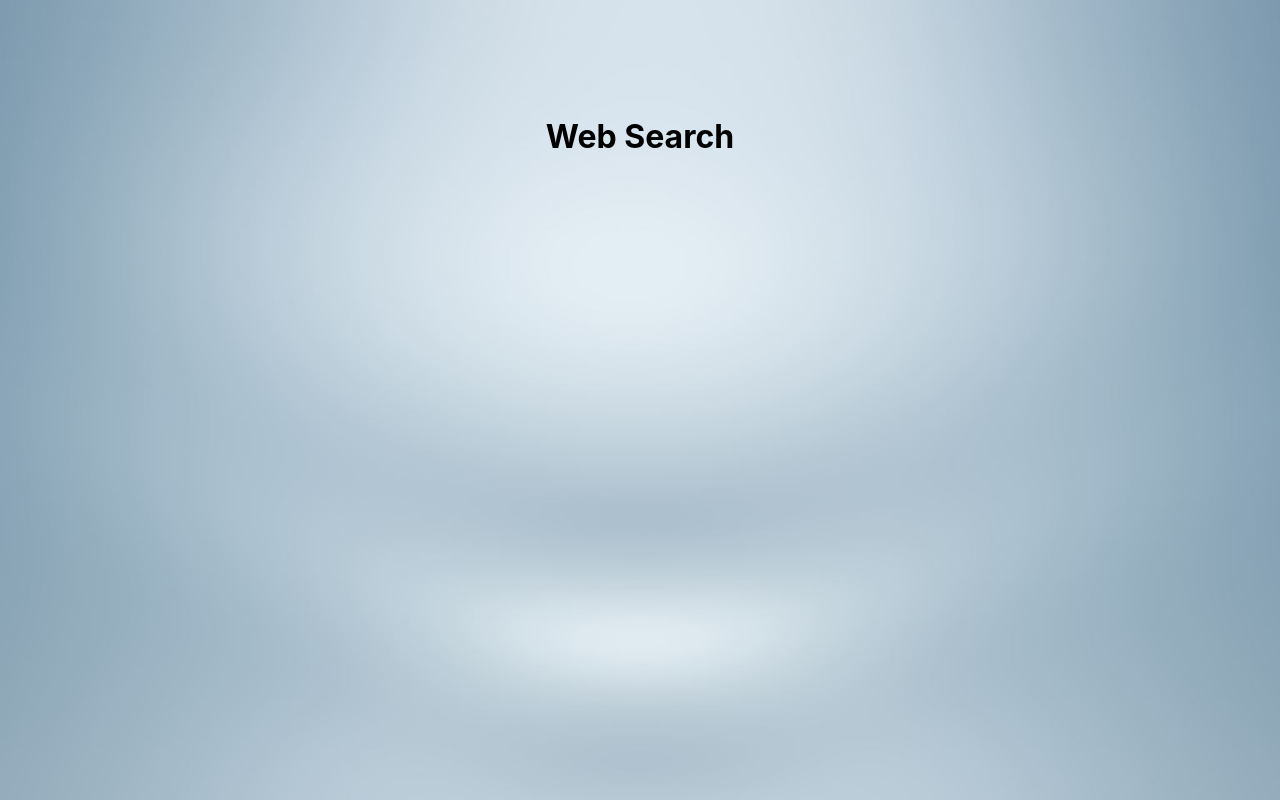
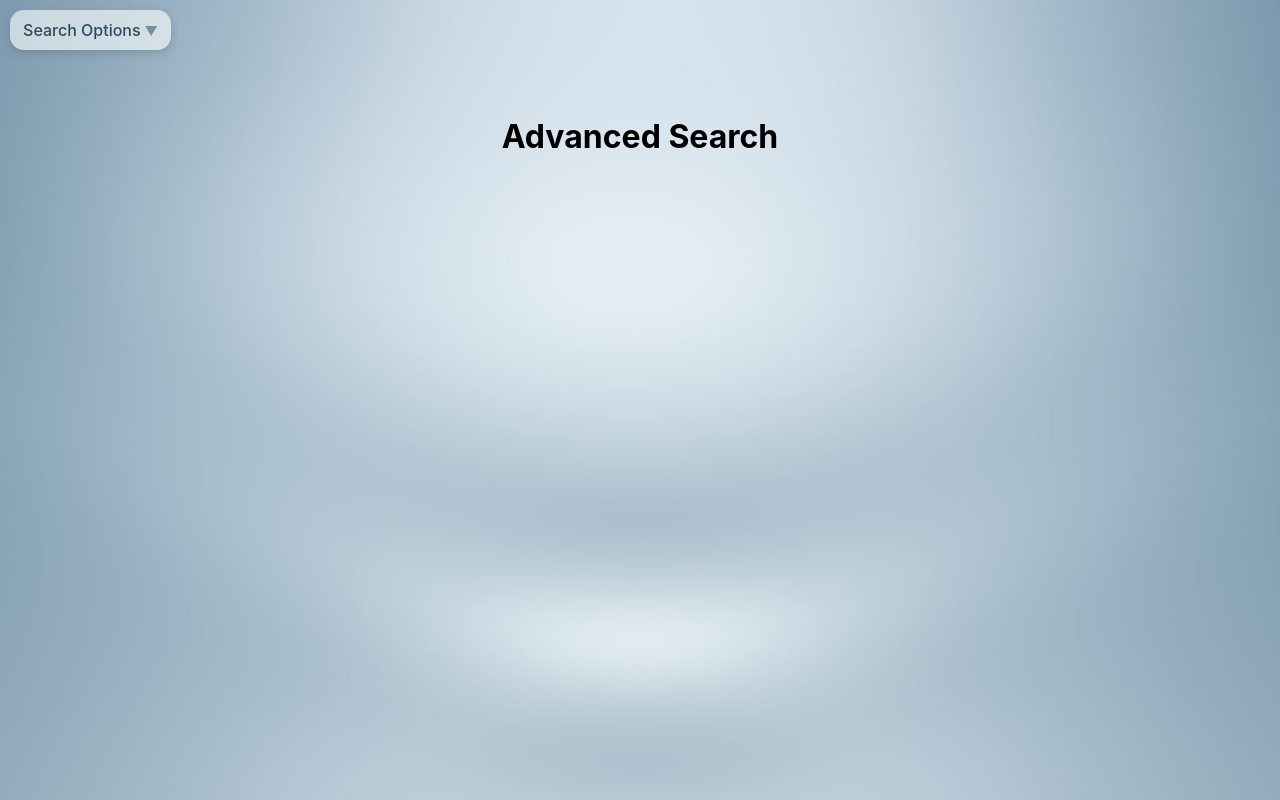
Before and after one commit to kooshamajl/WebSearchApp, a React (Vite) app: page /advanced in a window 1280 px wide. Built offline with nearby package versions, Linux system fonts and the light colour scheme.

Commit message:
feat: implement application routing

```diff
--- a/package.json
+++ b/package.json
@@ -23,7 +23,8 @@
   "homepage": "https://github.com/kooshamajl/WebSearchApp#readme",
   "dependencies": {
     "react": "^19.3.1",
-    "react-dom": "^19.3.1"
+    "react-dom": "^19.3.1",
+    "react-router": "^8.5.3"
   },
   "devDependencies": {
     "@types/react": "^19.3.3",
--- a/src/App.tsx
+++ b/src/App.tsx
@@ -1,10 +1,17 @@
+import { Routes, Route } from "react-router";
 import AppLayout from "./components/layout/AppLayout";
 import WebSearch from "./pages/WebSearch";
+import ImageSearch from "./pages/ImageSearch";
+import AdvancedSearch from "./pages/AdvancedSearch";
 
 export default function App() {
     return (
         <AppLayout>
-            <WebSearch />
+            <Routes>
+                <Route path="/" element={<WebSearch />} />
+                <Route path="/image" element={<ImageSearch />} />
+                <Route path="/advanced" element={<AdvancedSearch />} />
+            </Routes>
         </AppLayout>
     );
 }
--- a/src/components/layout/AppLayout.tsx
+++ b/src/components/layout/AppLayout.tsx
@@ -1,4 +1,5 @@
 import type { ReactNode } from "react";
+import Navigation from "./Navigation";
 
 interface AppLayoutProps {
     children: ReactNode;
@@ -6,10 +7,9 @@ interface AppLayoutProps {
 
 export default function AppLayout({ children }: AppLayoutProps) {
     return (
-        <>
-            <main>
-                {children}
-            </main>
-        </>
+        <main>
+            <Navigation />
+            {children}
+        </main>
     );
 }
--- /dev/null
+++ b/src/components/layout/Navigation.tsx
@@ -0,0 +1,34 @@
+import { Link, useLocation } from "react-router";
+
+const searchPages = [
+    { path: "/", label: "Web Search" },
+    { path: "/image", label: "Image Search" },
+    { path: "/advanced", label: "Advanced Search" },
+];
+
+export default function Navigation() {
+    const { pathname } = useLocation();
+
+    return (
+        <nav className="search-nav" aria-label="Search options">
+            <div className="search-dropdown">
+                <span className="search-label" tabIndex={0}>
+                    Search Options
+                    <span className="search-chevron" aria-hidden="true">
+                        ▼
+                    </span>
+                </span>
+
+                <div className="search-menu">
+                    {searchPages
+                        .filter((page) => page.path !== pathname)
+                        .map((page) => (
+                            <Link key={page.path} to={page.path}>
+                                {page.label}
+                            </Link>
+                        ))}
+                </div>
+            </div>
+        </nav>
+    );
+}
--- a/src/main.tsx
+++ b/src/main.tsx
@@ -1,11 +1,14 @@
 import { StrictMode } from "react";
 import { createRoot } from "react-dom/client";
+import { BrowserRouter } from "react-router";
 import App from "./App";
 
 import "../css/main-style.css";
 
 createRoot(document.getElementById("root")!).render(
     <StrictMode>
-        <App />
+        <BrowserRouter>
+            <App />
+        </BrowserRouter>
     </StrictMode>
 );
--- /dev/null
+++ b/src/pages/AdvancedSearch.tsx
@@ -0,0 +1,7 @@
+export default function AdvancedSearch() {
+    return (
+        <div className="container">
+            <h1>Advanced Search</h1>
+        </div>
+    );
+}
--- /dev/null
+++ b/src/pages/ImageSearch.tsx
@@ -0,0 +1,7 @@
+export default function ImageSearch() {
+    return (
+        <div className="container">
+            <h1>Image Search</h1>
+        </div>
+    );
+}
```
Also changed, not shown: 1 other file (tests, documents, lock files or other folders).
